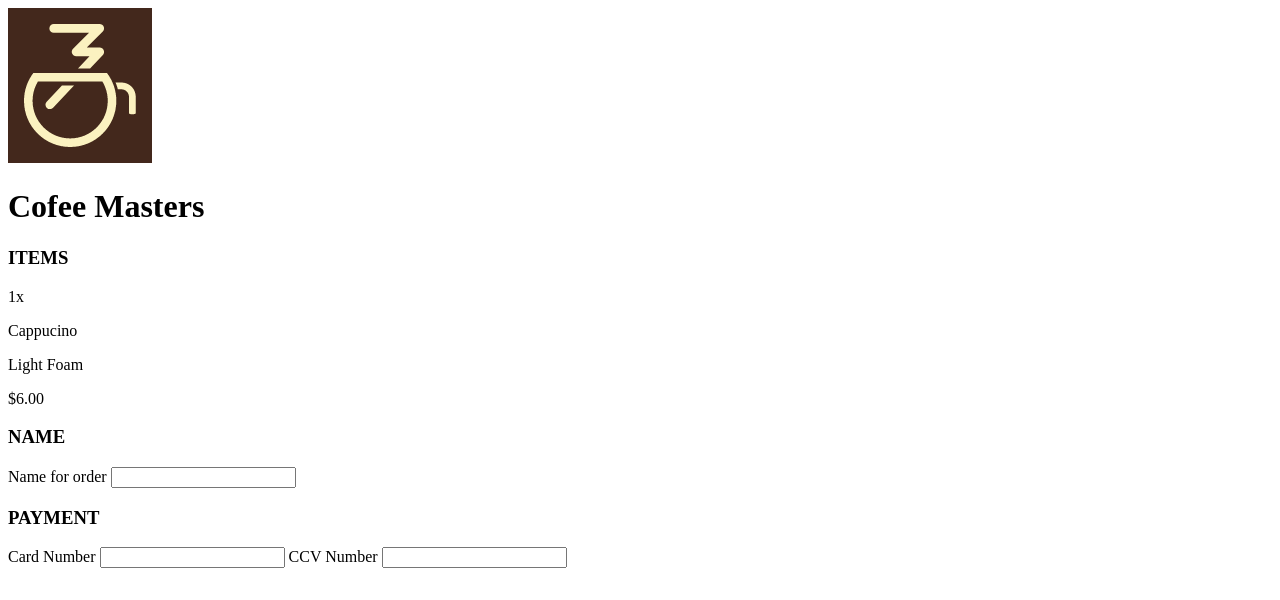
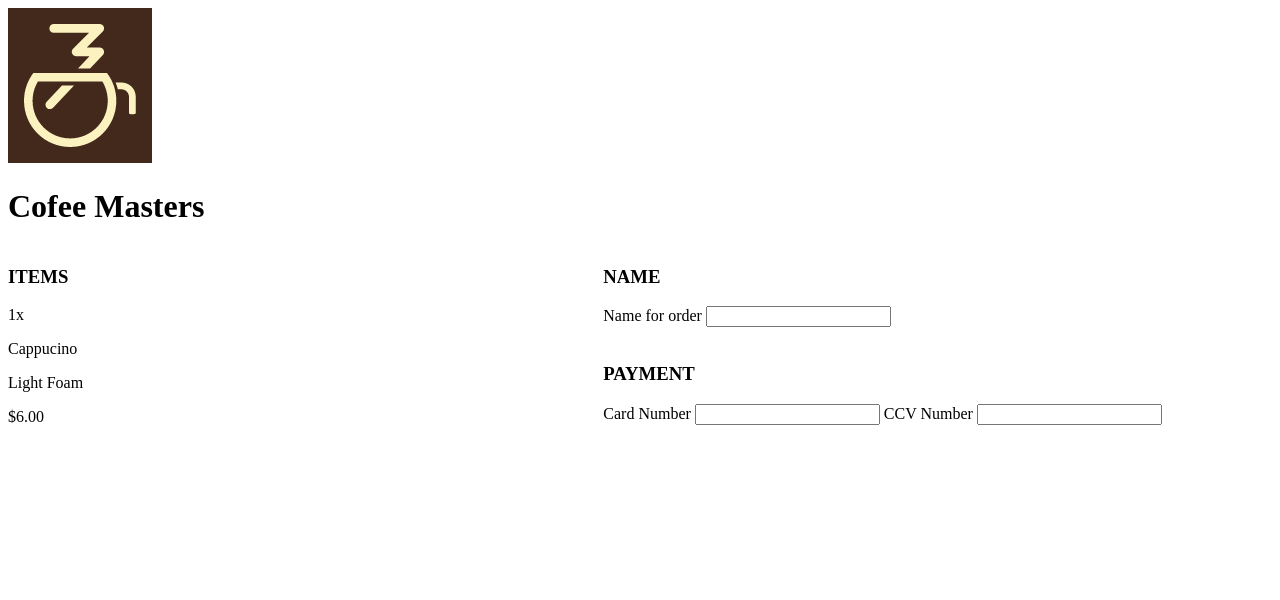
Before and after one commit to umarmuha/coffee_shop_checkout, a website: page index.html in a window 1280 px wide. Drawn offline with Linux system fonts and the light colour scheme.

Commit message:
Adding grid template for the header and cards

```diff
--- a/index.html
+++ b/index.html
@@ -5,14 +5,19 @@
     <meta http-equiv="X-UA-Compatible" content="IE=edge" />
     <meta name="viewport" content="width=device-width, initial-scale=1.0" />
     <title>Cofee Masters</title>
+    <link rel="stylesheet" href="style.css" />
+    <link
+      href="https://fonts.googleapis.com/css2?family=Open+Sans:wght@400;700&display=swap"
+      rel="stylesheet"
+    />
   </head>
-  <body>
-    <header>
+  <body class="page">
+    <header class="brand-header">
       <img src="coffee_masters_logo.png" alt="Cofee Masters Logo" />
       <h1>Cofee Masters</h1>
     </header>
-    <div>
-      <div>
+    <div class="cards">
+      <div class="card1">
         <h3>ITEMS</h3>
         <div>
           <div>
@@ -23,12 +28,12 @@
           </div>
         </div>
       </div>
-      <div>
+      <div class="card2">
         <h3>NAME</h3>
         <label for="name">Name for order</label>
         <input type="text" id="name" name="name" />
       </div>
-      <div>
+      <div class="card3">
         <h3>PAYMENT</h3>
         <label for="cardnumber">Card Number</label>
         <input type="text" id="cardnumber" name="cardnumber" />
--- a/style.css
+++ b/style.css
@@ -1,3 +1,37 @@
 header {
   width: 100%;
 }
+
+.page {
+  display: grid;
+  grid-template-areas: "header header";
+}
+
+.brand-header {
+  grid-area: header;
+}
+
+.cards {
+  display: grid;
+  grid-template-columns: 1fr 1fr;
+  grid-template-rows: 1fr 1fr;
+  grid-auto-flow: column;
+}
+
+.card1 {
+  grid-area: card1;
+  grid-column: 1;
+  grid-row: 1 / 3;
+}
+
+/* .card2 { */
+/*   grid-area: card2; */
+/*   grid-column: 2; */
+/*   grid-row: 1 / 3; */
+/* } */
+/**/
+/* .card3 { */
+/*   grid-area: card3; */
+/*   grid-column: 2; */
+/*   grid-row: 2 / 3; */
+/* } */
```
